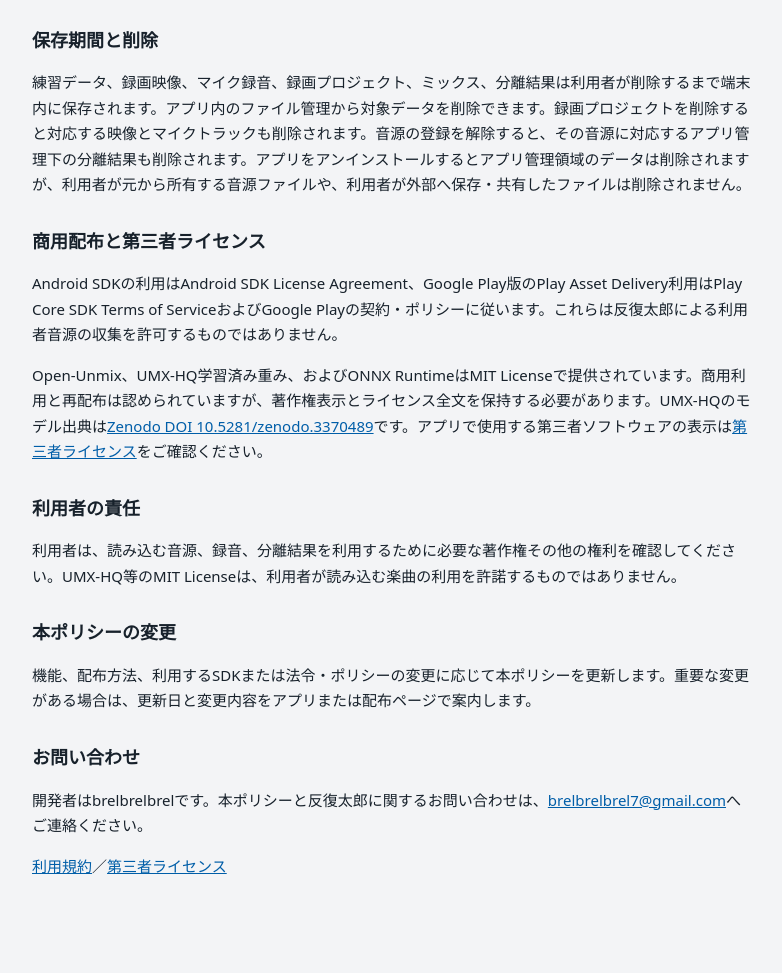
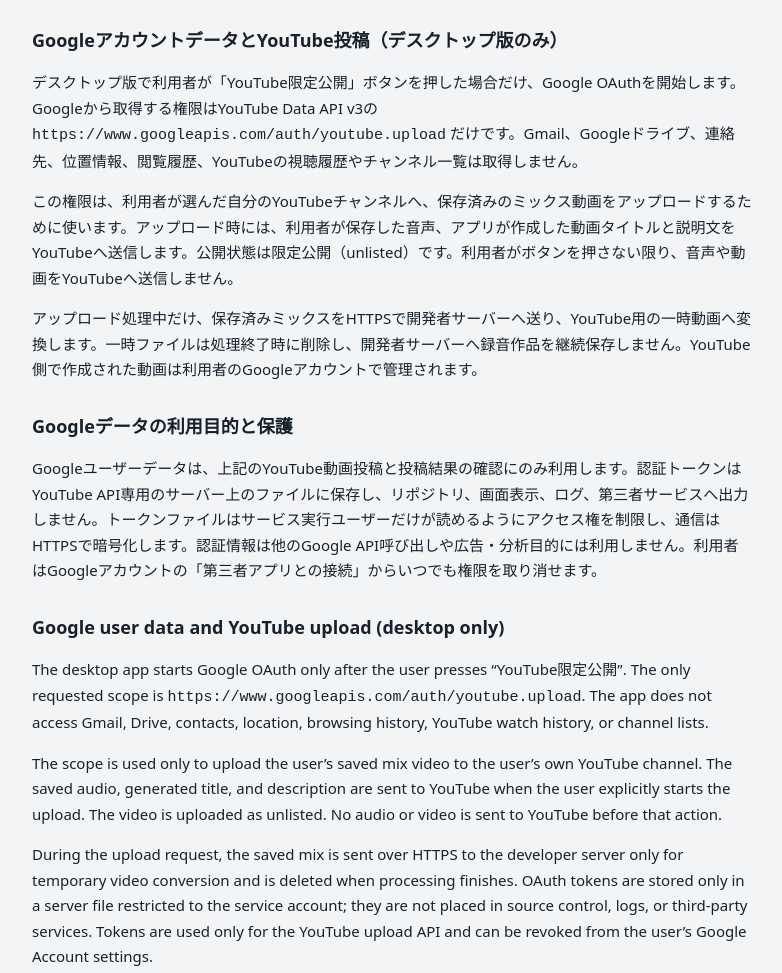
Before and after one commit to brelbrelbrel/brelbrelbrel.github.io, a plain HTML site: page privacy.html in a window 1280 px wide. Shown: the part 1308-2281 px from the top of the page, without its empty margins (248-1030 px from the left). Before the commit the page ends 2250 px from the top, so only its background shows below. Drawn offline with Linux system fonts and the light colour scheme.

Commit message:
Expand YouTube OAuth privacy disclosures

```diff
--- a/privacy.html
+++ b/privacy.html
@@ -15,10 +15,10 @@
 <body>
     <main>
         <h1>反復太郎 プライバシーポリシー</h1>
-        <p class="updated">最終更新日: 2026年7月27日</p>
+        <p class="updated">最終更新日: 2026年9月15日</p>
 
         <h2>対象</h2>
-        <p>本ポリシーは反復太郎 Android版のデモ版、販売版、Google Play配布版、およびDebianから直接配布するsideload APKに適用されます。</p>
+        <p>本ポリシーは反復太郎のAndroid版、デスクトップ版、デモ版、販売版、Google Play配布版、および開発者が運営する配布ページから提供する版に適用されます。</p>
 
         <h2>端末内で扱うデータ</h2>
         <p>利用者が選択した音源またはMP4動画、作成したパターン、ループ位置、テンポ、シーケンス、設定、端末内で生成した4パートの分離音源を、アプリの動作と保存のために端末内で扱います。利用者が録画を開始した場合は、カメラ映像とマイクまたはUSBオーディオ入力を別トラックとして端末内に保存し、元音源への参照、開始位置・累積ずれ・音量の補正値、端末内で作成したミックス音源も扱います。</p>
@@ -36,6 +36,20 @@
 
         <h2>権限とファイルアクセス</h2>
         <p>音源またはMP4動画はAndroidのシステムファイル選択画面から、利用者が明示的に選択したファイルだけを読み込みます。連絡先、位置情報、写真一覧への権限は要求しません。カメラ権限は録画映像に、マイク権限は録画中の別トラック音声にだけ使用します。録画中であることは画面上のカメラプレビューと停止ボタンで表示します。長時間の音源分離中は処理の進捗と中止操作を通知に表示します。Android 13以降で通知を許可しない場合でも、アプリ内の分離状態は確認できます。</p>
+
+
+        <h2>GoogleアカウントデータとYouTube投稿（デスクトップ版のみ）</h2>
+        <p>デスクトップ版で利用者が「YouTube限定公開」ボタンを押した場合だけ、Google OAuthを開始します。Googleから取得する権限はYouTube Data API v3の <code>https://www.googleapis.com/auth/youtube.upload</code> だけです。Gmail、Googleドライブ、連絡先、位置情報、閲覧履歴、YouTubeの視聴履歴やチャンネル一覧は取得しません。</p>
+        <p>この権限は、利用者が選んだ自分のYouTubeチャンネルへ、保存済みのミックス動画をアップロードするために使います。アップロード時には、利用者が保存した音声、アプリが作成した動画タイトルと説明文をYouTubeへ送信します。公開状態は限定公開（unlisted）です。利用者がボタンを押さない限り、音声や動画をYouTubeへ送信しません。</p>
+        <p>アップロード処理中だけ、保存済みミックスをHTTPSで開発者サーバーへ送り、YouTube用の一時動画へ変換します。一時ファイルは処理終了時に削除し、開発者サーバーへ録音作品を継続保存しません。YouTube側で作成された動画は利用者のGoogleアカウントで管理されます。</p>
+
+        <h2>Googleデータの利用目的と保護</h2>
+        <p>Googleユーザーデータは、上記のYouTube動画投稿と投稿結果の確認にのみ利用します。認証トークンはYouTube API専用のサーバー上のファイルに保存し、リポジトリ、画面表示、ログ、第三者サービスへ出力しません。トークンファイルはサービス実行ユーザーだけが読めるようにアクセス権を制限し、通信はHTTPSで暗号化します。認証情報は他のGoogle API呼び出しや広告・分析目的には利用しません。利用者はGoogleアカウントの「第三者アプリとの接続」からいつでも権限を取り消せます。</p>
+
+        <h2>Google user data and YouTube upload (desktop only)</h2>
+        <p>The desktop app starts Google OAuth only after the user presses “YouTube限定公開”. The only requested scope is <code>https://www.googleapis.com/auth/youtube.upload</code>. The app does not access Gmail, Drive, contacts, location, browsing history, YouTube watch history, or channel lists.</p>
+        <p>The scope is used only to upload the user’s saved mix video to the user’s own YouTube channel. The saved audio, generated title, and description are sent to YouTube when the user explicitly starts the upload. The video is uploaded as unlisted. No audio or video is sent to YouTube before that action.</p>
+        <p>During the upload request, the saved mix is sent over HTTPS to the developer server only for temporary video conversion and is deleted when processing finishes. OAuth tokens are stored only in a server file restricted to the service account; they are not placed in source control, logs, or third-party services. Tokens are used only for the YouTube upload API and can be revoked from the user’s Google Account settings.</p>
 
         <h2>保存期間と削除</h2>
         <p>練習データ、録画映像、マイク録音、録画プロジェクト、ミックス、分離結果は利用者が削除するまで端末内に保存されます。アプリ内のファイル管理から対象データを削除できます。録画プロジェクトを削除すると対応する映像とマイクトラックも削除されます。音源の登録を解除すると、その音源に対応するアプリ管理下の分離結果も削除されます。アプリをアンインストールするとアプリ管理領域のデータは削除されますが、利用者が元から所有する音源ファイルや、利用者が外部へ保存・共有したファイルは削除されません。</p>
```
